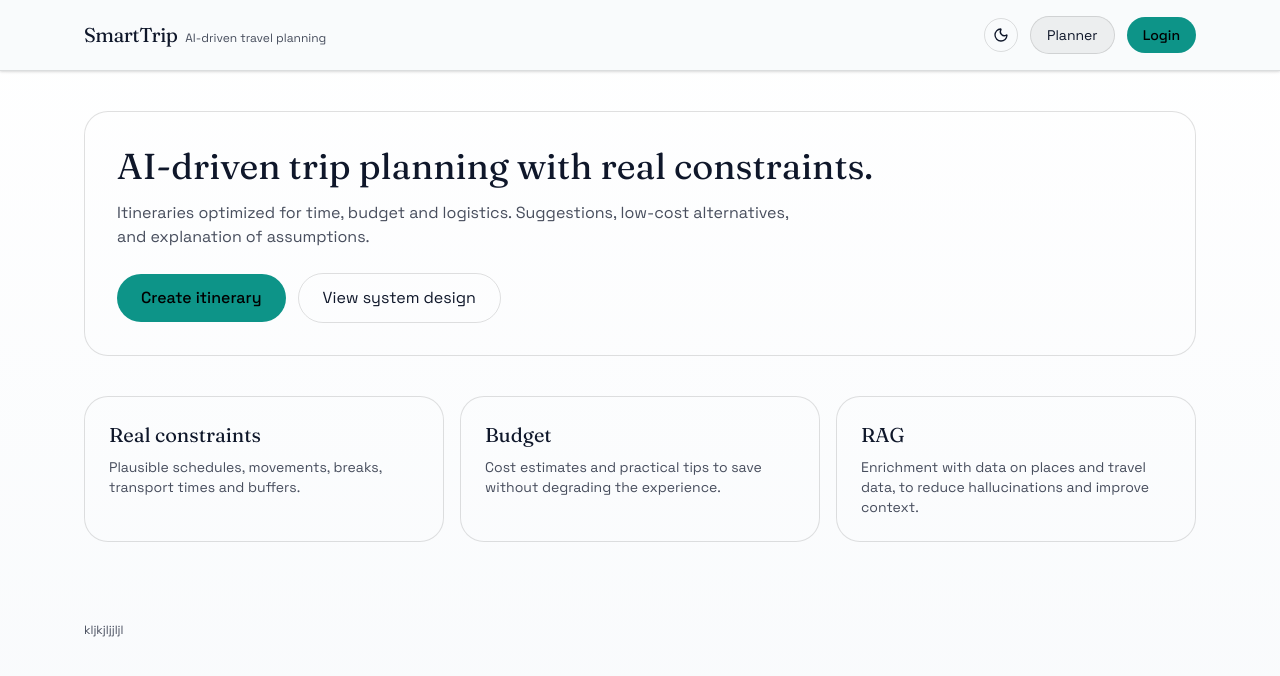
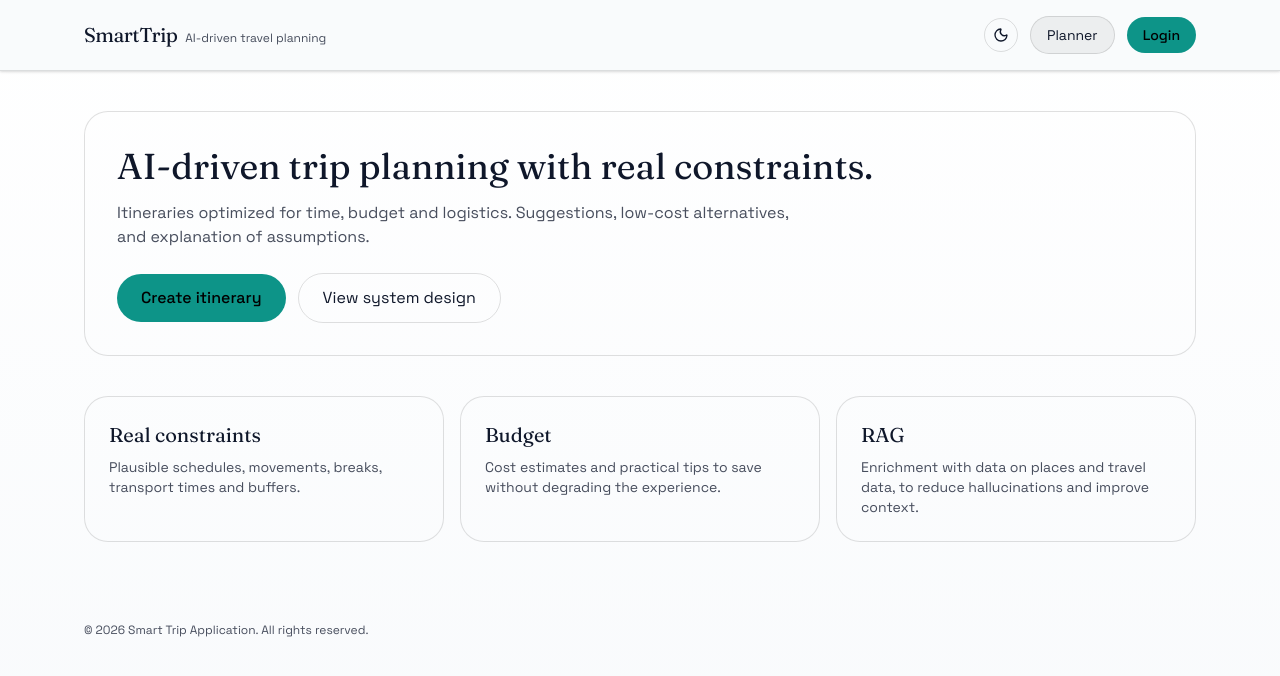
Before and after one commit to yuriisuprun/food-delivery-application, a React (Vite) app in the folder web/: page / in a window 1280 px wide. Shown: the top 676 px of the page. Built offline with nearby package versions, Linux system fonts and the light colour scheme; no server answers.

Commit message:
Update footer

```diff
--- a/web/src/ui/layout/RootLayout.tsx
+++ b/web/src/ui/layout/RootLayout.tsx
@@ -23,7 +23,7 @@ export function RootLayout() {
       </main>
 
       <footer className="mx-auto max-w-6xl px-5 py-10 text-xs text-[color:var(--fg1)]">
-        kljkjljjljl
+        © 2026 Smart Trip Application. All rights reserved.
       </footer>
     </div>
   );
```
